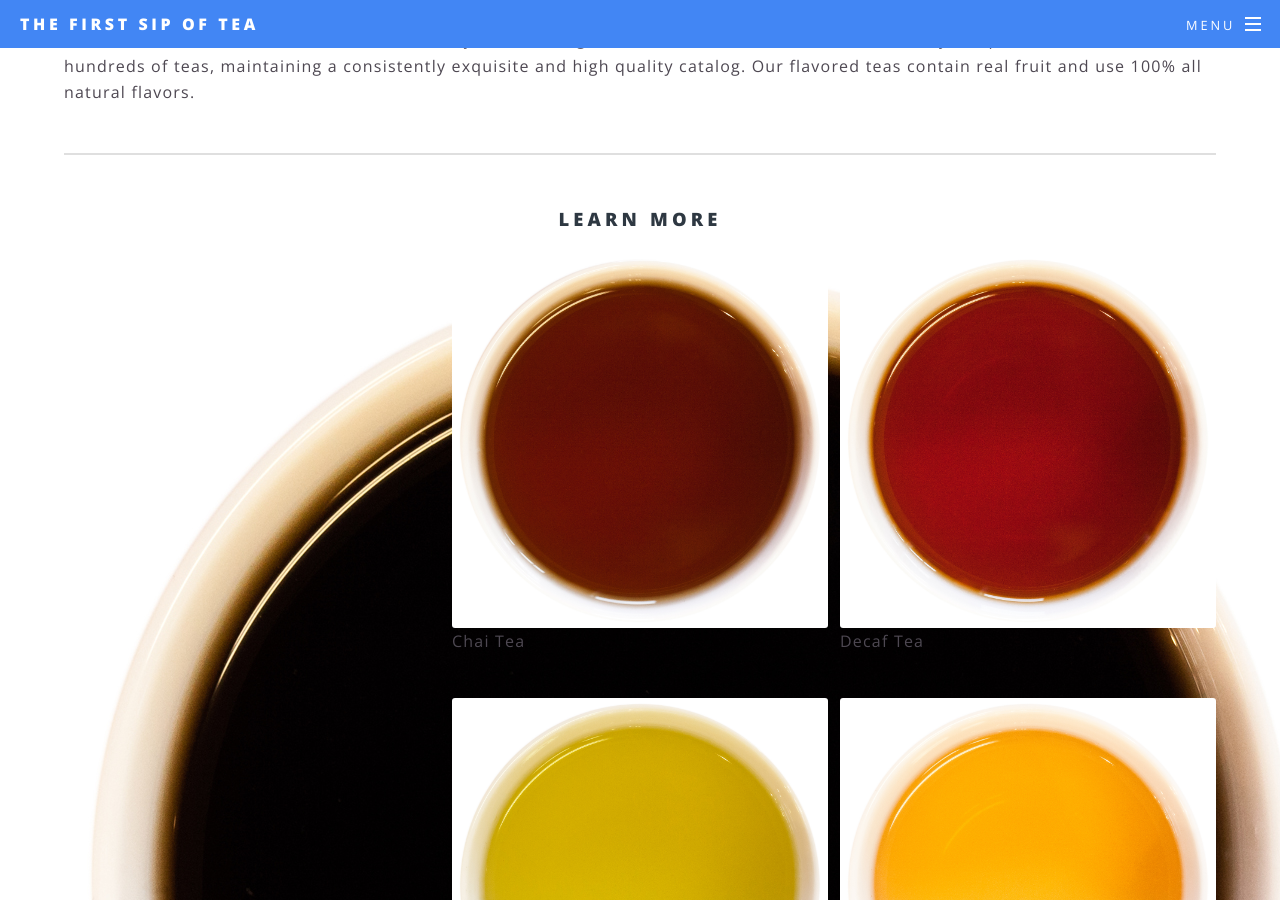
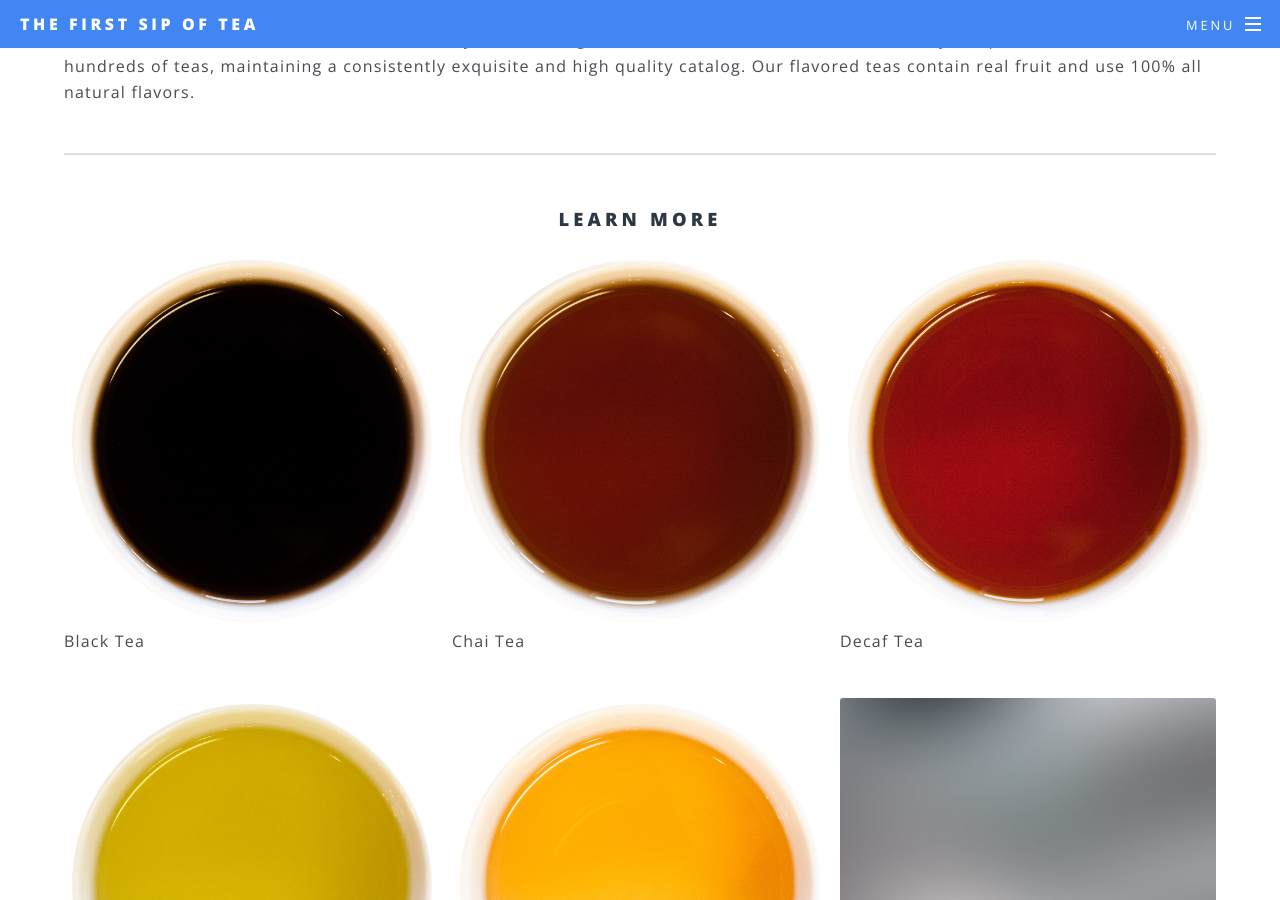
Before and after one commit to the-first-sip/the-first-sip.github.io, a Jekyll site: the page built from learn.html, in a window 1280 px wide and 900 px high, scrolled down 749 px. Built offline with Jekyll 4.4.1, drawn with Linux system fonts in a browser that asks for light colours.

Commit message:
learn pages 1 nested images black tea fix

```diff
--- a/info/black-tea.html
+++ b/info/black-tea.html
@@ -58,7 +58,7 @@ description:
     <section>
             <div class="box alt">
 				<div class="row uniform 50%">
-					<div class="4u"><a href="/info/black-tea.html"><span class="/image fit"><img src="images/Black-Tea.jpg" alt="" />Black Tea</span></a></div>
+					<div class="4u"><a href="/info/black-tea.html"><span class="image fit"><img src="/images/Black-Tea.jpg" alt="" />Black Tea</span></a></div>
 					<div class="4u"><a href="#"><span class="image fit"><img src="/images/Chai-Tea.jpg" alt="" />Chai Tea</span></a></div>
 					<div class="4u"><a href="#"><span class="image fit"><img src="/images/Decaf-Tea.jpg" alt="" />Decaf Tea</span></a></div>
 					<div class="4u"><a href="#"><span class="image fit"><img src="/images/Green-Tea.jpg" alt="" />Green Tea</span></a></div>
--- a/info/chai-tea.html
+++ b/info/chai-tea.html
@@ -24,7 +24,7 @@ description:
     <section>
             <div class="box alt">
 				<div class="row uniform 50%">
-					<div class="4u"><a href="/info/black-tea.html"><span class="/image fit"><img src="images/Black-Tea.jpg" alt="" />Black Tea</span></a></div>
+					<div class="4u"><a href="/info/black-tea.html"><span class="image fit"><img src="/images/Black-Tea.jpg" alt="" />Black Tea</span></a></div>
 					<div class="4u"><a href="#"><span class="image fit"><img src="/images/Chai-Tea.jpg" alt="" />Chai Tea</span></a></div>
 					<div class="4u"><a href="#"><span class="image fit"><img src="/images/Decaf-Tea.jpg" alt="" />Decaf Tea</span></a></div>
 					<div class="4u"><a href="#"><span class="image fit"><img src="/images/Green-Tea.jpg" alt="" />Green Tea</span></a></div>
--- a/info/green-tea.html
+++ b/info/green-tea.html
@@ -46,7 +46,7 @@ description:
     <section>
             <div class="box alt">
 				<div class="row uniform 50%">
-					<div class="4u"><a href="/info/black-tea.html"><span class="/image fit"><img src="images/Black-Tea.jpg" alt="" />Black Tea</span></a></div>
+					<div class="4u"><a href="/info/black-tea.html"><span class="image fit"><img src="/images/Black-Tea.jpg" alt="" />Black Tea</span></a></div>
 					<div class="4u"><a href="#"><span class="image fit"><img src="/images/Chai-Tea.jpg" alt="" />Chai Tea</span></a></div>
 					<div class="4u"><a href="#"><span class="image fit"><img src="/images/Decaf-Tea.jpg" alt="" />Decaf Tea</span></a></div>
 					<div class="4u"><a href="#"><span class="image fit"><img src="/images/Green-Tea.jpg" alt="" />Green Tea</span></a></div>
--- a/learn.html
+++ b/learn.html
@@ -23,7 +23,7 @@ description:
     <section>
             <div class="box alt">
 				<div class="row uniform 50%">
-					<div class="4u"><a href="/info/black-tea.html"><span class="/image fit"><img src="images/Black-Tea.jpg" alt="" />Black Tea</span></a></div>
+					<div class="4u"><a href="/info/black-tea.html"><span class="image fit"><img src="/images/Black-Tea.jpg" alt="" />Black Tea</span></a></div>
 					<div class="4u"><a href="#"><span class="image fit"><img src="/images/Chai-Tea.jpg" alt="" />Chai Tea</span></a></div>
 					<div class="4u"><a href="#"><span class="image fit"><img src="/images/Decaf-Tea.jpg" alt="" />Decaf Tea</span></a></div>
 					<div class="4u"><a href="#"><span class="image fit"><img src="/images/Green-Tea.jpg" alt="" />Green Tea</span></a></div>
```
